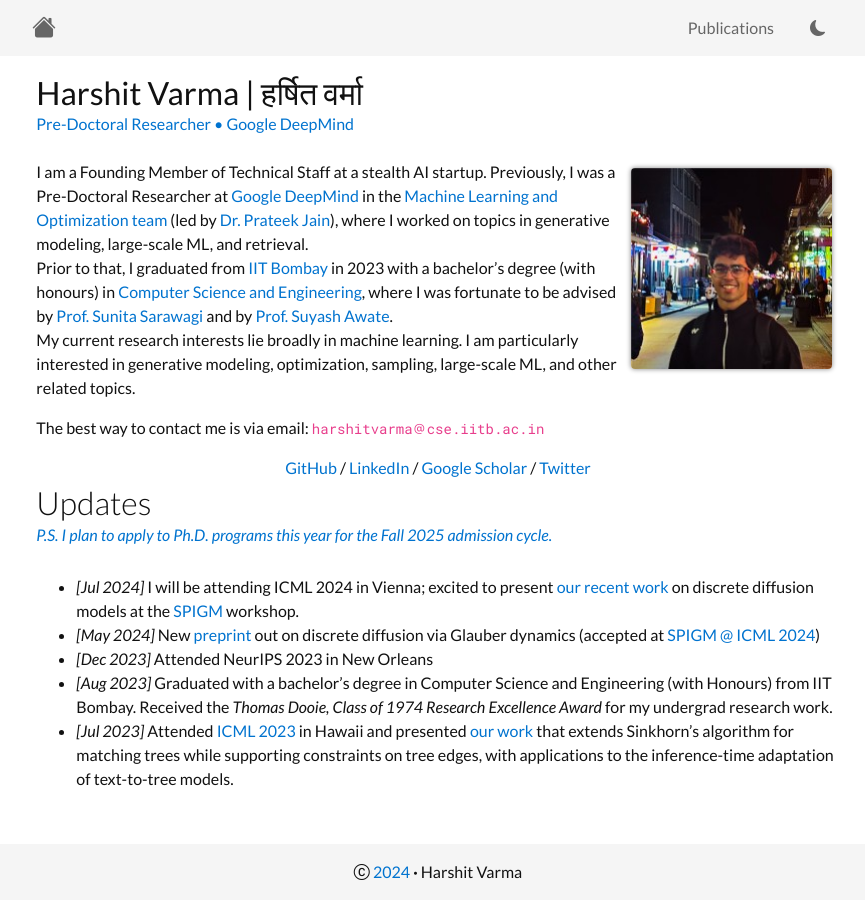
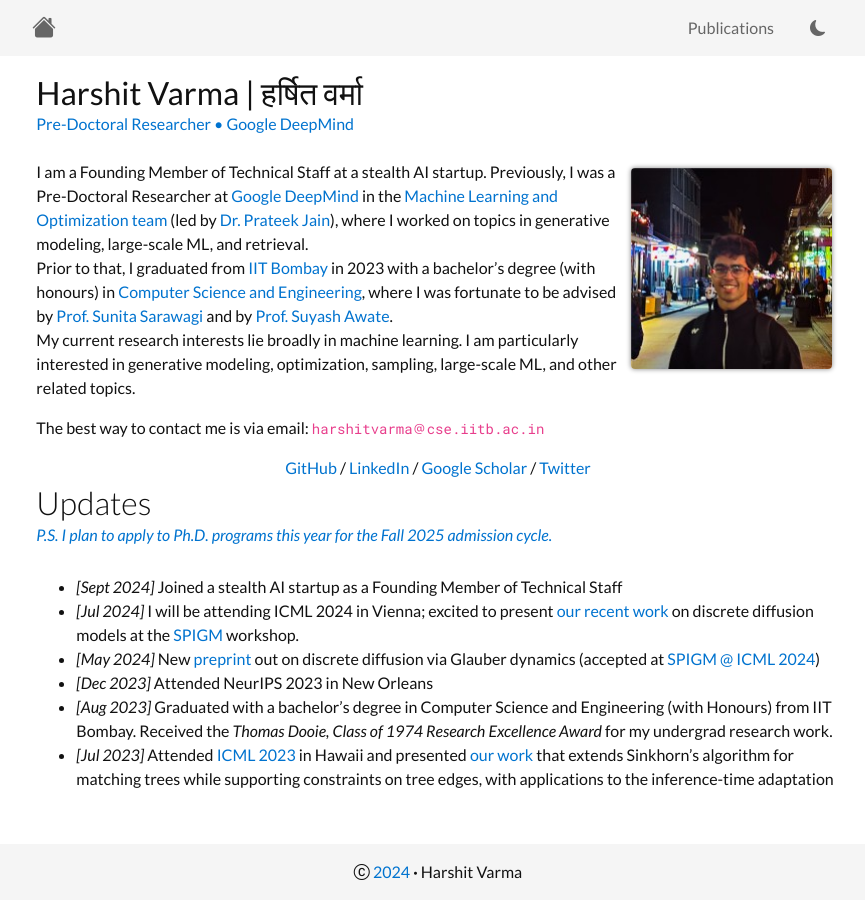
Before and after one commit to hrshtv/hrshtv.github.io, a Jekyll site: the page built from index.html, in a window 1280 px wide and 900 px high, scrolled down 30 px. Shown: the whole window, without its empty margins (202-1067 px from the left). Built offline with Jekyll 4.4.1, drawn with Linux system fonts in a browser that asks for light colours; nearby versions of some CDN libraries.

Commit message:
Update updates.md

```diff
--- a/_includes/updates.md
+++ b/_includes/updates.md
@@ -1,3 +1,4 @@
+- *[Sept 2024]* Joined a stealth AI startup as a Founding Member of Technical Staff
 - *[Jul 2024]* I will be attending ICML 2024 in Vienna; excited to present [our recent work](https://arxiv.org/abs/2405.17035) on discrete diffusion models at the [SPIGM](https://spigmworkshop2024.github.io/) workshop.
 - *[May 2024]* New [preprint](https://arxiv.org/abs/2405.17035) out on discrete diffusion via Glauber dynamics (accepted at [SPIGM @ ICML 2024](https://spigmworkshop2024.github.io/))
 - *[Dec 2023]* Attended NeurIPS 2023 in New Orleans
```
